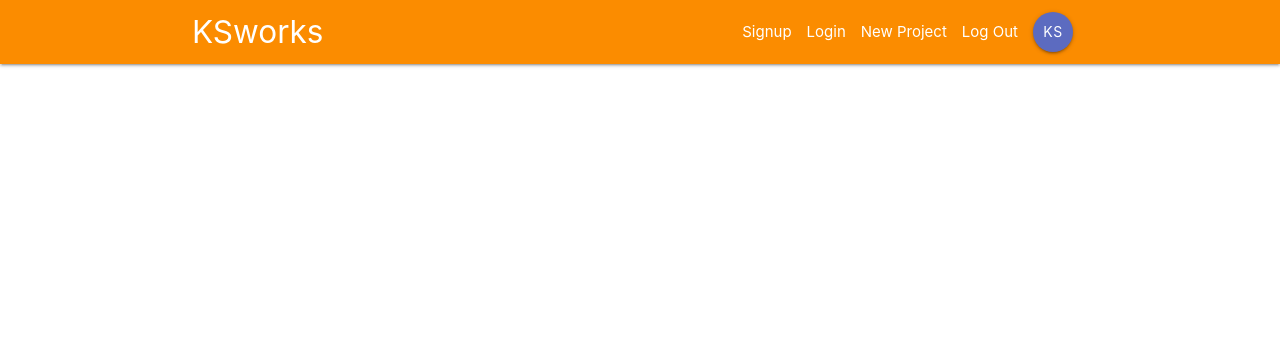
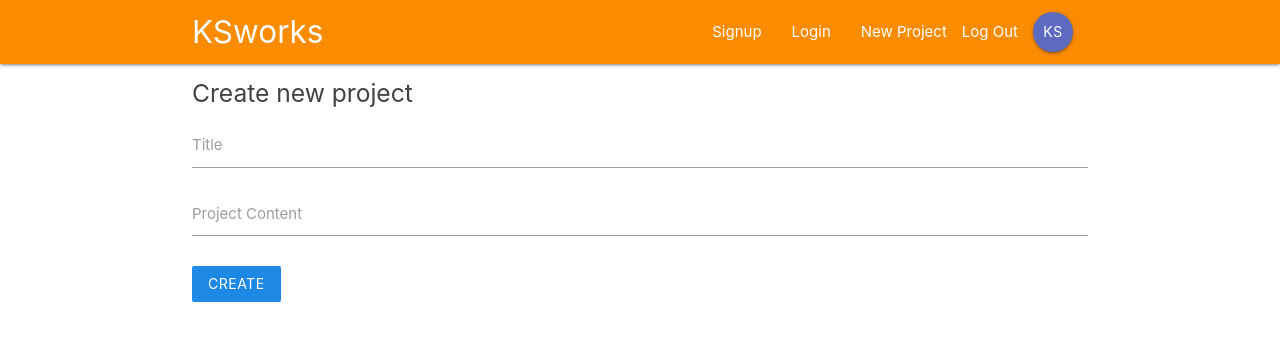
Before and after one commit to krzysztofstefanski/react-redux-app-krisplan, a React (Create React App) app: page /create in a window 1280 px wide. Shown: the top 340 px of the page. Built offline with nearby package versions, Linux system fonts and the light colour scheme.

Commit message:
fill signetoutlinks

```diff
--- a/src/App.js
+++ b/src/App.js
@@ -5,6 +5,7 @@
 import ProjectDetails from './components/projects/ProjectDetails'
 import SignIn from './components/auth/SignIn'
 import SignUp from './components/auth/SignUp'
+import CreateProject from './components/projects/CreateProject'
 
 
 class App extends Component {
@@ -18,6 +19,7 @@
          <Route path='/project/:id' component={ProjectDetails}/>
          <Route path='/signin' component={SignIn}/>
          <Route path='/signup' component={SignUp}/>
+         <Route path='/create' component={CreateProject}/>
 
          </Switch>
       </div>
--- a/src/components/layout/SignedInLinks.js
+++ b/src/components/layout/SignedInLinks.js
@@ -4,7 +4,7 @@
 const SignedInLinks = () => {
     return(
        <ul className="right">
-           <li><NavLink to='/'>New Project</NavLink></li>
+           <li><NavLink to='/create'>New Project</NavLink></li>
            <li><NavLink to='/'></NavLink>Log Out</li>
            <li><NavLink to='/' className='btn btn-floating indigo lighten-1'>KS</NavLink></li>
 
--- a/src/components/layout/SignedOutLinks.js
+++ b/src/components/layout/SignedOutLinks.js
@@ -4,8 +4,8 @@
 const SignedOutLinks = () => {
     return(
        <ul className="right">
-           <li><NavLink to='/'>Signup</NavLink></li>
-           <li><NavLink to='/'></NavLink>Login</li>
+           <li><NavLink to='/signup'>Signup</NavLink></li>
+           <li><NavLink to='/signin'>Login</NavLink></li>
         </ul>
     )
 }
--- a/src/components/projects/CreateProject.js
+++ b/src/components/projects/CreateProject.js
@@ -0,0 +1,45 @@
+import React, { Component } from "react";
+
+class CreateProject extends Component {
+  state = {
+    title: '',
+    content: ''
+  };
+
+
+  handleChange = (e) => {
+    this.setState({
+        [e.target.id] : e.target.value
+    })
+  }
+
+  handleSubmit = (e) => {
+   e.preventDefault()
+   console.log(this.state)
+  }
+
+  render() {
+    return (
+
+        <div className="container">
+        <form onSubmit={this.handleSubmit} className="white">
+            <h5 className="grey-text text-darken-3">Create new project</h5>
+            <div className="input-field">
+            <label htmlFor="title">Title</label>
+            <input type="text" id="title" onChange={this.handleChange}/>
+        </div>
+        <div className="input-field">
+            <label htmlFor="content">Project Content</label>
+            <textarea id="content" className="materialize-textarea" onChange={this.handleChange}></textarea>
+            </div>
+            <div className="input-field"></div>
+            <button className="btn blue darken-1 z-depth-0">Create</button>
+        </form>
+        </div>
+
+
+    );
+  }
+}
+
+export default CreateProject;
--- a/src/index.css
+++ b/src/index.css
@@ -6,7 +6,9 @@
     sans-serif;
   -webkit-font-smoothing: antialiased;
   -moz-osx-font-smoothing: grayscale;
+
 }
+
 
 code {
   font-family: source-code-pro, Menlo, Monaco, Consolas, "Courier New",
```
